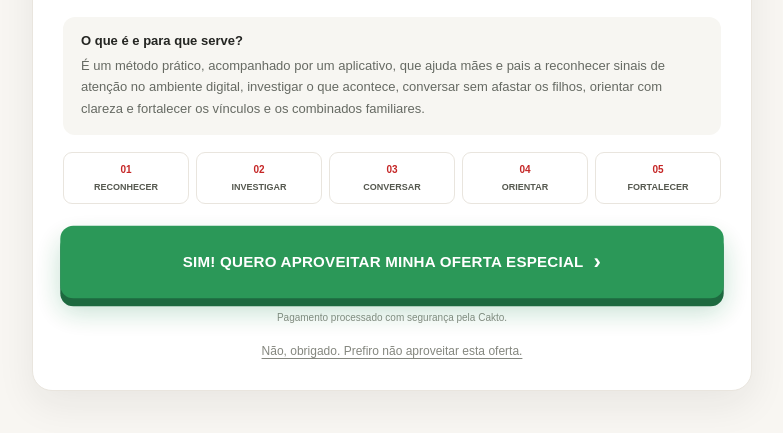
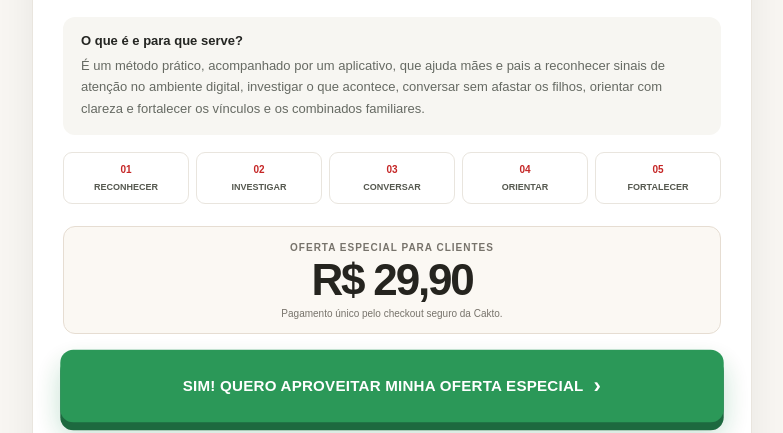
Before and after one commit to wylamis197-rgb/Pagina-de-Obrigado-Grafismo-, a plain HTML site: page index.html in a window 1280 px wide. Shown: the part 516-949 px from the top of the page, without its empty margins (248-1031 px from the left). Drawn offline with Linux system fonts and the light colour scheme.

Commit message:
Exibir preço da oferta principal na página upsell

```diff
--- a/index.html
+++ b/index.html
@@ -37,6 +37,10 @@
     .buy:hover{background:var(--green2);animation-play-state:paused;transform:translateY(-2px)}
     .buy:focus-visible,.decline:focus-visible{outline:3px solid #e1a23b;outline-offset:4px}
     .arrow{font-size:22px;line-height:1}
+    .priceOffer{margin:0 0 16px;padding:15px 12px 14px;border:1px solid #e6ddd2;border-radius:12px;background:#fbf8f3;text-align:center}
+    .priceLabel{display:block;margin-bottom:5px;color:#77736b;font-size:10px;font-weight:800;letter-spacing:.1em;text-transform:uppercase}
+    .priceValue{display:block;color:#25241f;font-size:clamp(34px,7vw,44px);font-weight:900;line-height:1;letter-spacing:-.05em}
+    .priceNote{display:block;margin-top:6px;color:#77736b;font-size:10px}
     .secure{text-align:center;margin:14px 0 0;color:#8a8d85;font-size:10px}
     .decline{display:block;width:max-content;max-width:100%;margin:19px auto 0;color:#85877f;font-size:12px;line-height:1.5;text-align:center;text-decoration:underline;text-underline-offset:3px}
     footer{padding:18px 0 28px;text-align:center;color:#92948d;font-size:10px;letter-spacing:.08em}
@@ -73,6 +77,11 @@
           <div class="step"><b>04</b>ORIENTAR</div>
           <div class="step"><b>05</b>FORTALECER</div>
         </div>
+        <div class="priceOffer" aria-label="Preço da oferta principal">
+          <span class="priceLabel">Oferta especial para clientes</span>
+          <span class="priceValue">R$ 29,90</span>
+          <span class="priceNote">Pagamento único pelo checkout seguro da Cakto.</span>
+        </div>
         <a class="buy" href="https://pay.cakto.com.br/5ghcqku_1292155">
           SIM! QUERO APROVEITAR MINHA OFERTA ESPECIAL <span class="arrow">›</span>
         </a>
```
